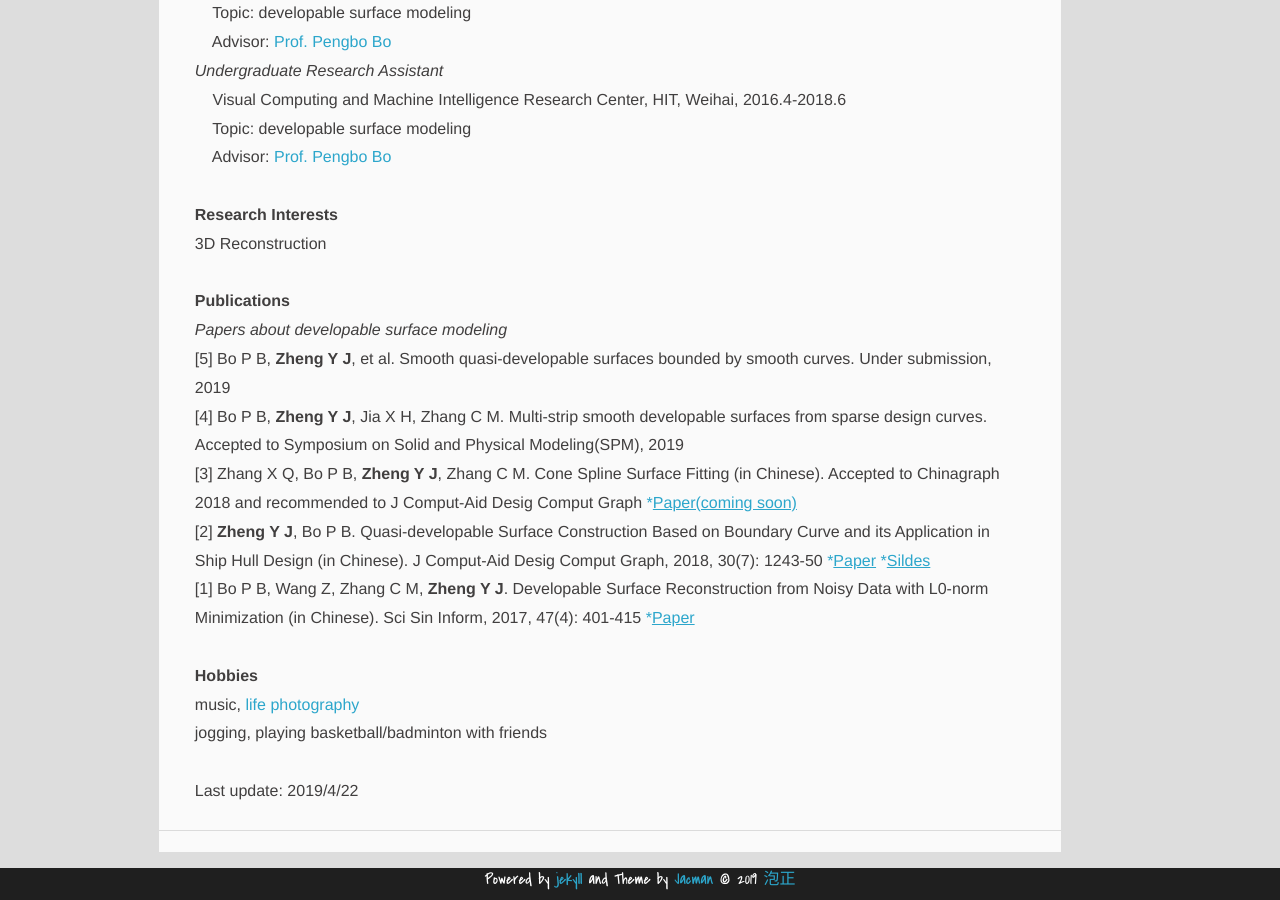
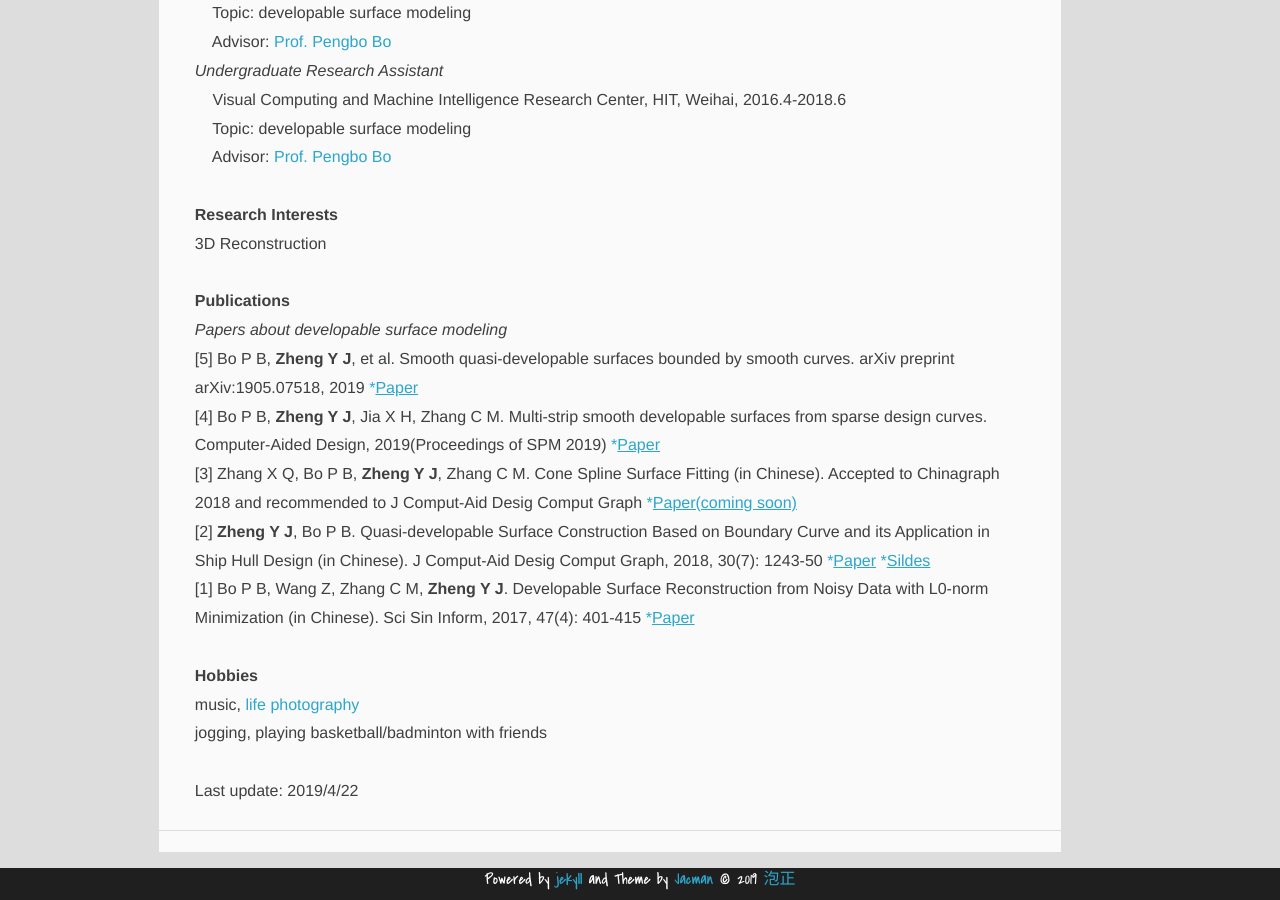
Before and after one commit to PAULYZHENG/paulyzheng.github.io, a Jekyll site: the page built from about/index.html, in a window 1280 px wide and 900 px high, scrolled down 797 px. Built offline with Jekyll 4.4.1, drawn with Linux system fonts in a browser that asks for light colours; comment, search, counter and statistics services are not loaded.

Commit message:
Update index.html

```diff
--- a/about/index.html
+++ b/about/index.html
@@ -47,11 +47,11 @@ BEng (Software Engineering), Harbin Institute of Technology(HIT), Weihai, China,
 <br/>
 
 <I>Papers about developable surface modeling <!--(<a href="/paper/RS_UG.pdf" title="RSUN" itemprop="url">research statement</a>)--></I><br/>
-[5] Bo P B, <B>Zheng Y J</B>, et al. Smooth quasi-developable surfaces bounded by smooth curves. Under submission, 2019<br/>
-[4] Bo P B, <B>Zheng Y J</B>, Jia X H, Zhang C M. Multi-strip smooth developable surfaces from sparse design curves. Accepted to Symposium on Solid and Physical Modeling(SPM), 2019<br/>
+[5] Bo P B, <B>Zheng Y J</B>, et al. Smooth quasi-developable surfaces bounded by smooth curves. arXiv preprint arXiv:1905.07518, 2019 <a href="https://arxiv.org/abs/1905.07518" title="05" itemprop="url">*<u>Paper</u></a> <br/>
+[4] Bo P B, <B>Zheng Y J</B>, Jia X H, Zhang C M. Multi-strip smooth developable surfaces from sparse design curves. Computer-Aided Design, 2019(Proceedings of SPM 2019) <a href="https://www.sciencedirect.com/science/article/pii/S0010448519301733" title="04" itemprop="url">*<u>Paper</u></a> <br/>
 [3] Zhang X Q, Bo P B, <B>Zheng Y J</B>, Zhang C M. Cone Spline Surface Fitting (in Chinese). Accepted to Chinagraph 2018 and recommended to J Comput-Aid Desig Comput Graph <a href="/" title="03" itemprop="url">*<u>Paper(coming soon)</u></a><br/>
-[2] <B>Zheng Y J</B>, Bo P B. Quasi-developable Surface Construction Based on Boundary Curve and its Application in Ship Hull Design (in Chinese). J Comput-Aid Desig Comput Graph, 2018, 30(7): 1243-50 <a href="/paper/2017-02.pdf" title="03" itemprop="url">*<u>Paper</u></a> <a href="/paper/2017-02-report.pdf" title="03" itemprop="url">*<u>Sildes</u></a><br/>
-[1] Bo P B, Wang Z, Zhang C M, <B>Zheng Y J</B>. Developable Surface Reconstruction from Noisy Data with L0-norm Minimization (in Chinese). Sci Sin Inform, 2017, 47(4): 401-415 <a href="/paper/2017-01.pdf" title="03" itemprop="url">*<u>Paper</u></a><br/>
+[2] <B>Zheng Y J</B>, Bo P B. Quasi-developable Surface Construction Based on Boundary Curve and its Application in Ship Hull Design (in Chinese). J Comput-Aid Desig Comput Graph, 2018, 30(7): 1243-50 <a href="/paper/2017-02.pdf" title="02" itemprop="url">*<u>Paper</u></a> <a href="/paper/2017-02-report.pdf" title="02" itemprop="url">*<u>Sildes</u></a><br/>
+[1] Bo P B, Wang Z, Zhang C M, <B>Zheng Y J</B>. Developable Surface Reconstruction from Noisy Data with L0-norm Minimization (in Chinese). Sci Sin Inform, 2017, 47(4): 401-415 <a href="/paper/2017-01.pdf" title="01" itemprop="url">*<u>Paper</u></a><br/>
 
 <br/>
 <B>Hobbies</B>
```
